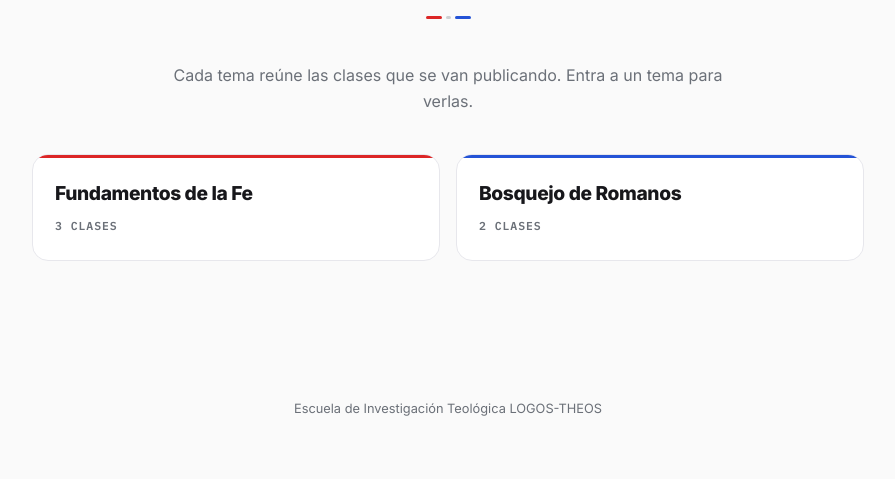
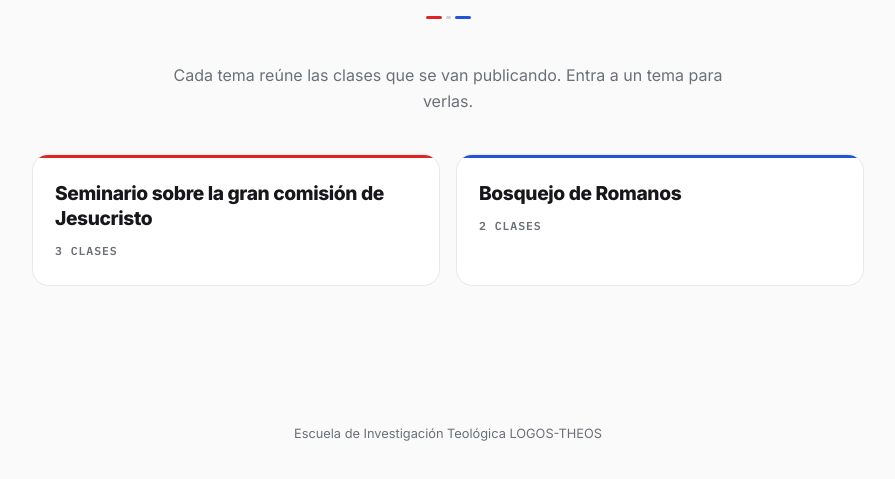
Before and after one commit to moibenavides2-create/LOGOS-THEOS, a plain HTML site: page index.html in a window 1280 px wide. Shown: the part 223-702 px from the top of the page, without its empty margins (192-1087 px from the left). Drawn offline with Linux system fonts and the light colour scheme.

Commit message:
Update index.html

```diff
--- a/index.html
+++ b/index.html
@@ -334,11 +334,11 @@ const etiquetas = {
 
 const temas = [
   {
-    id: "fundamentos-de-la-fe",
-    titulo: "Fundamentos de la Fe",
+    id: "seminario sobre la gran comisión de jesucristo",
+    titulo: "Seminario sobre la gran comisión de Jesucristo",
     clases: [
       {
-        titulo: "¿Qué es la revelación?",
+        titulo: "Primera clase",
         tipo: "lectura",
         texto: `Ítem
 28(27/5/26)
```
